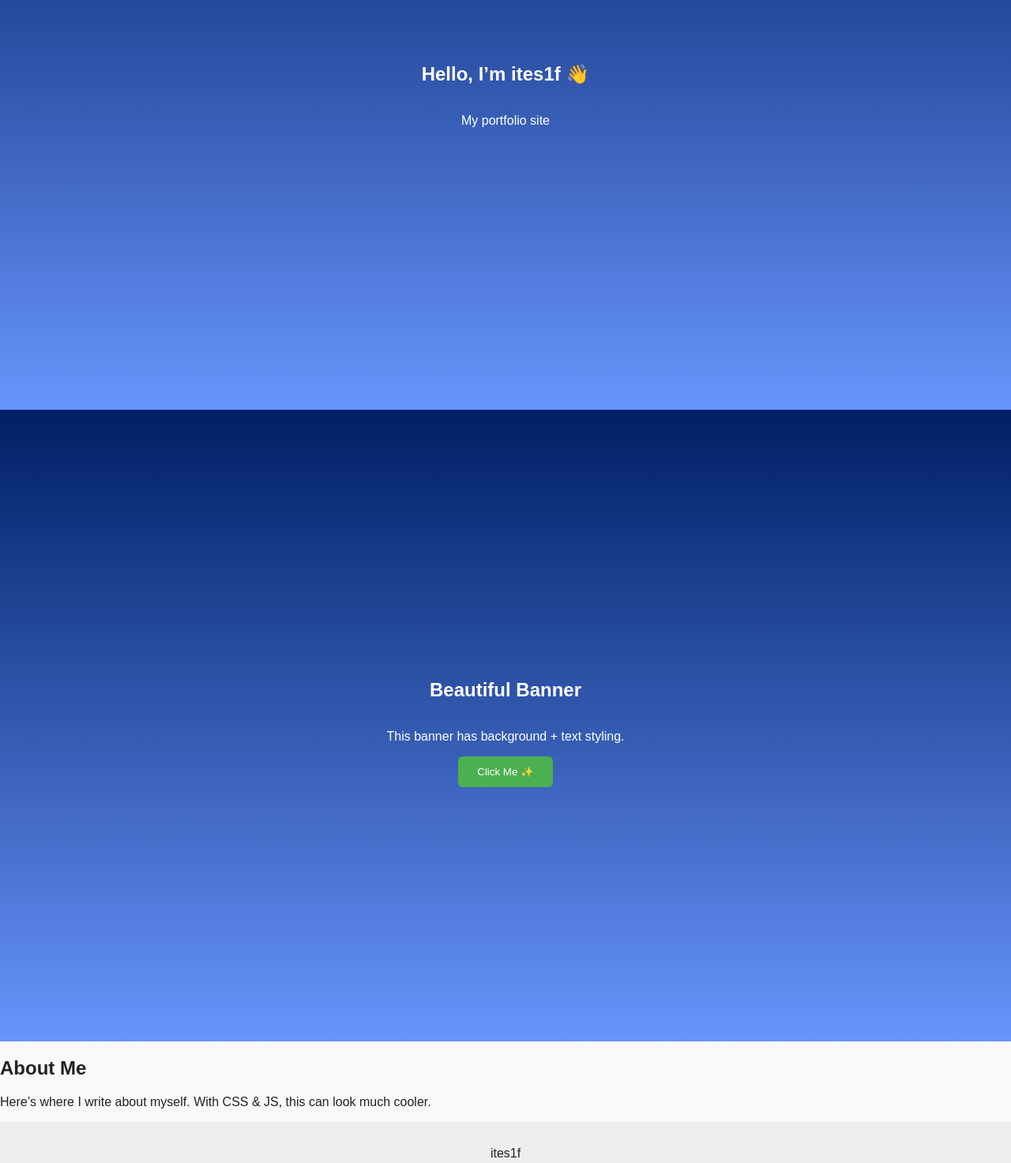
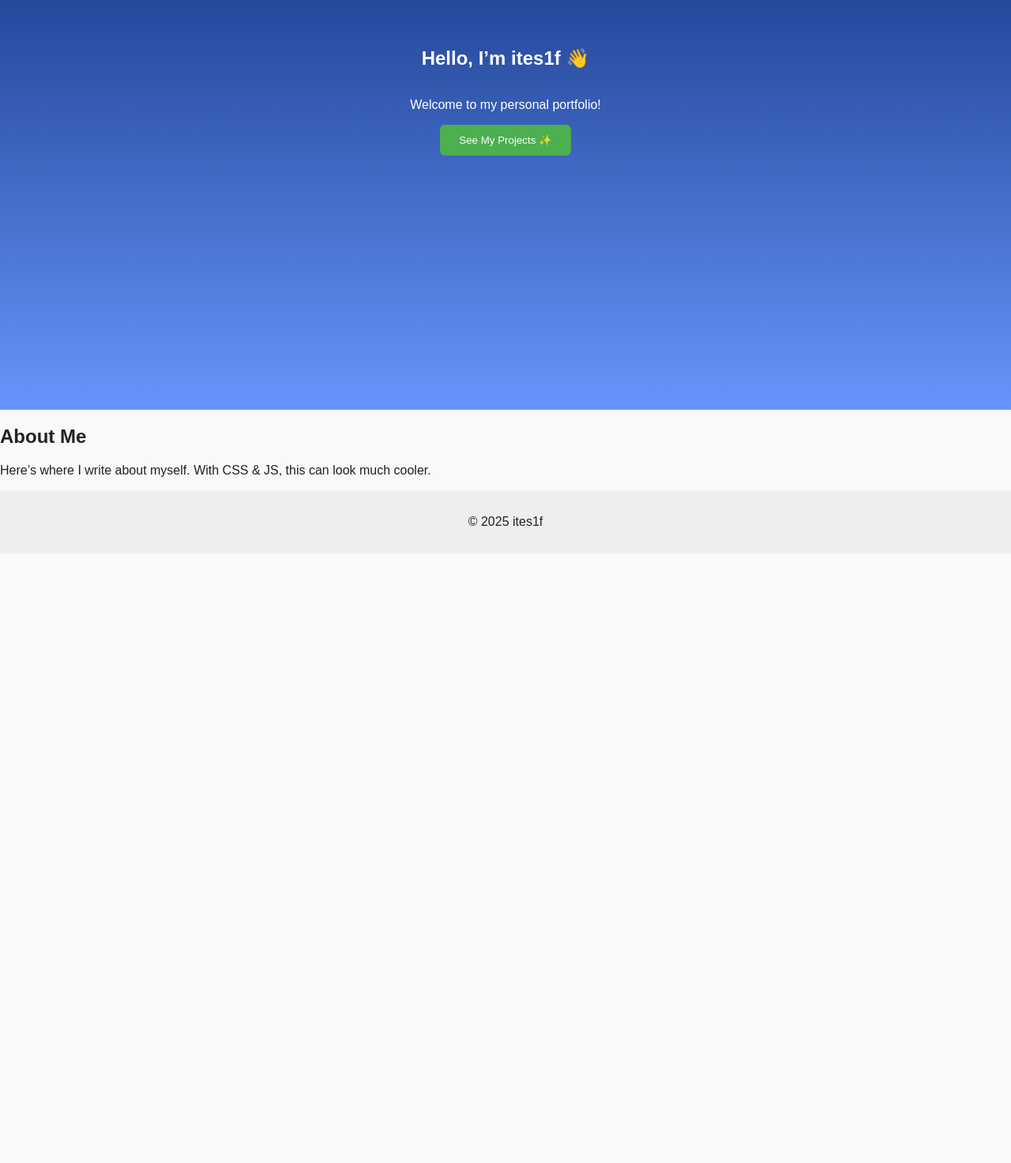
Before and after one commit to ites1f/Test, a plain HTML site: page index.html in a window 1280 px wide. Shown: the part 420-1893 px from the top of the page at 79% size. After the commit the page ends 1121 px from the top, so only its background shows below. Drawn offline with Linux system fonts and the light colour scheme.

Commit message:
Update index.html

```diff
--- a/index.html
+++ b/index.html
@@ -16,18 +16,15 @@
       <a href="#">Contact</a>
     </nav>
   </header>
+
+  <!-- ✅ Only ONE hero section now -->
   <section class="hero">
     <h1>Hello, I’m ites1f 👋</h1>
-    <p>My portfolio site</p>
+    <p>Welcome to my personal portfolio!</p>
+    <button id="magicBtn">See My Projects ✨</button>
   </section>
 
   <main>
-    <section class="hero">
-      <h2>Beautiful Banner</h2>
-      <p>This banner has background + text styling.</p>
-      <button id="magicBtn">Click Me ✨</button>
-    </section>
-
     <section>
       <h2>About Me</h2>
       <p>Here’s where I write about myself. With CSS & JS, this can look much cooler.</p>
@@ -35,7 +32,7 @@
   </main>
 
   <footer>
-    <p>ites1f</p>
+    <p>&copy; 2025 ites1f</p>
   </footer>
 
   <!-- JavaScript -->
```
